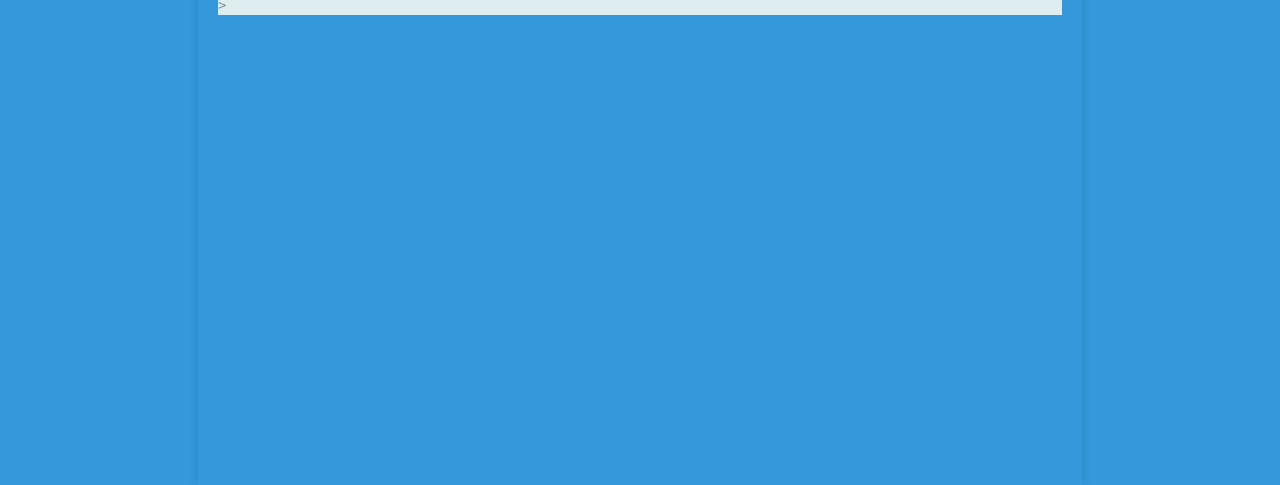
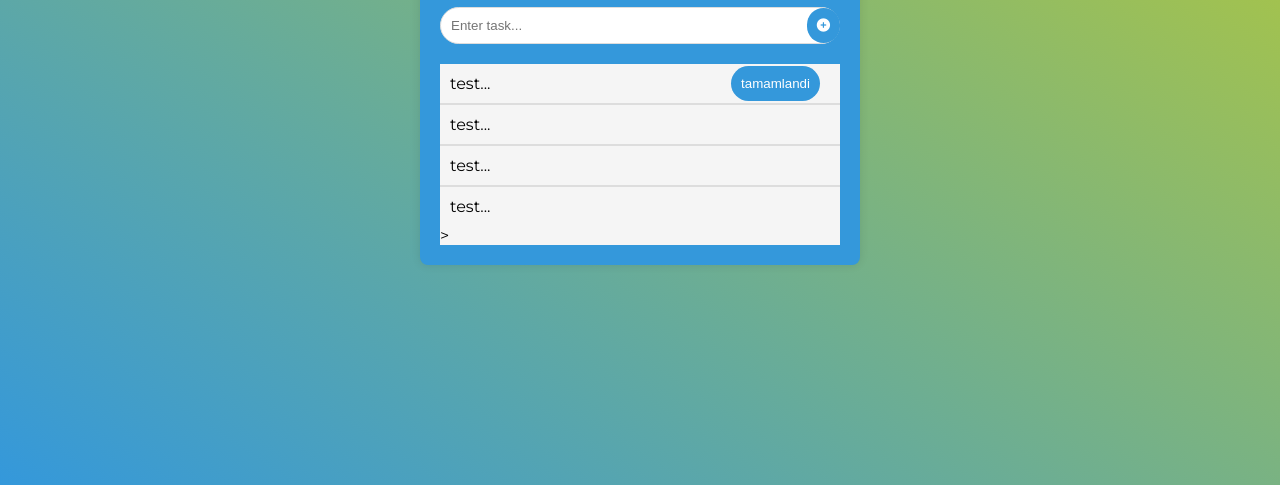
Before and after one commit to elnurbzade/modern-todo-list, a plain HTML site: page index.html in a window 1280 px wide. Shown: the part 315-800 px from the top of the page. Drawn offline with Linux system fonts and the light colour scheme.

Commit message:
Js is 10% ready

```diff
--- a/index.html
+++ b/index.html
@@ -24,7 +24,7 @@
           <i class="fa-solid fa-circle-plus"></i>
       </button> </div>
 
-    <div style="background-color: #ddedf0;"
+    <div style="background-color: whitesmoke;"
     ul id="todoList">
       <!-- Todo buraya JS ilə dinamik əlavə olunacaq. -->
       <li> <span>test...</span>
--- a/script.js
+++ b/script.js
@@ -0,0 +1,6 @@
+const todoInput = document.getElementById("todoInput");
+const todoList = document.getElementById("todoList");
+function addTodo() {
+    const todoText = todoInput.value.trim();
+    if (todoText === "") return;
+}
--- a/style.css
+++ b/style.css
@@ -1,44 +1,49 @@
-@import url('https://fonts.googleapis.com/css2?family=Caveat&family=Montserrat:wght@400;600&family=Nanum+Myeongjo&display=swap');
+@import url("https://fonts.googleapis.com/css2?family=Caveat&family=Montserrat:wght@400;600&family=Nanum+Myeongjo&display=swap");
 
 :root {
   --primary-color: #3498db;
-  --secondary-color: #2ecc71;
+  --secondary-color: #bccc2e;
 }
 
 body {
-font-family: 'Montserrat', sans-serif;
-
+  font-family: "Montserrat", sans-serif;
   margin: 0;
   padding: 0;
   display: flex;
-justify-content: center
+  justify-content: center;
   align-items: center;
   height: 100vh;
-background-color: #3498db ;
+  background: linear-gradient(
+    33deg,
+    var(--primary-color),
+    var(--secondary-color)
+  );
 }
 
 .container {
-width: 66%;
+  width: 400px;
+  background-color: #fff;
   position: relative;
   margin: 0 auto;
-background-color: #e8edf0
+  background-color: var(--primary-color);
   border-radius: 8px;
   box-shadow: 0 0 10px rgba(0, 0, 0, 0.1);
   padding: 20px;
-color: gray;
+  color: black;
 }
 
 h1 {
   text-align: center;
-color: rgb(37, 5, 55)
+  color: var (--primary-color);
 }
 
 .input-container {
+  display: flex;
+  margin-bottom: 20px;
   align-items: center;
   gap: -3px;
-    display: flex;
-margin-bottom: 10px;
 }
+
 input {
   width: 17rem;
 }
@@ -50,7 +55,7 @@ border-radius: 50px;
   flex: 1;
 }
 
-button{
+button {
   padding: 10px;
   background-color: var(--primary-color);
   position: absolute;
@@ -63,8 +68,7 @@ button{
 }
 
 button:hover {
-    background-color:var(--secondary-color);
-
+  background-color: var(--secondary-color);
 }
 
 ul {
@@ -82,27 +86,24 @@ li {
 }
 
 li:last-child {
-
   border-bottom: none;
 }
 
 span {
   flex: 1;
   white-space: nowrap;
-owerflow: hidden;
+  overflow-wrap: hidden;
   margin-right: 10px;
   text-overflow: ellipsis;
-
 }
 
 .completed span {
-
   text-decoration: line-through;
-    color: #999
+  color: #999;
 }
 
 .completed button {
-    color: red
+  color: red;
 }
 
 @keyframes fadeIn {
```
Lines whose indentation alone changed are shown as unchanged.
